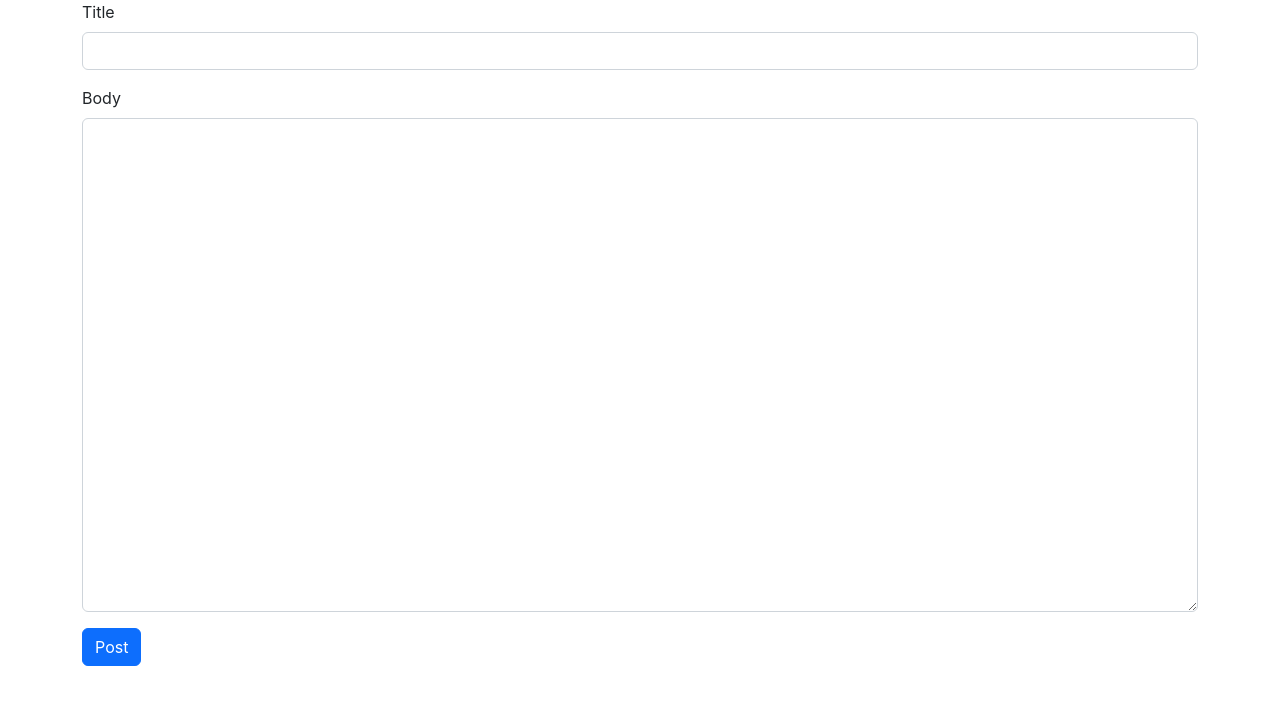
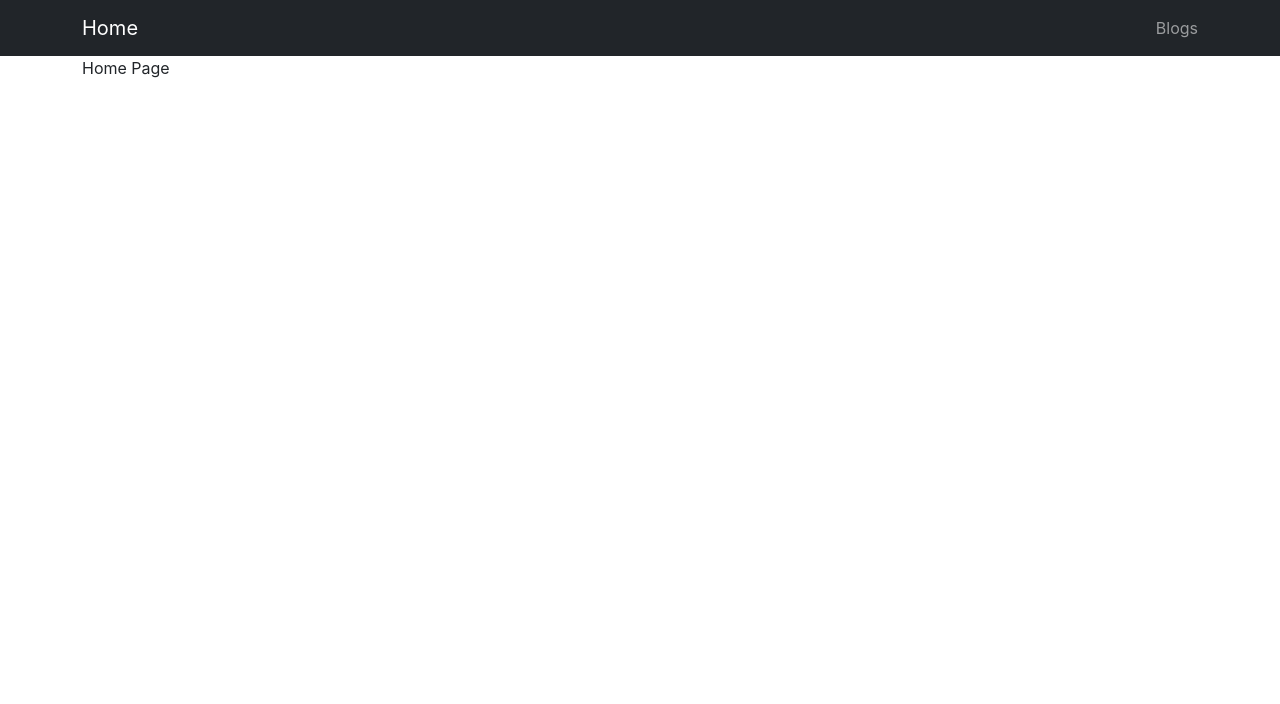
Before and after one commit to ZayneLee/react-basic, a React (Create React App) app: page / in a window 1280 px wide. Shown: the top 704 px of the page. Built offline with nearby package versions, Linux system fonts and the light colour scheme.

Commit message:
NavBar 및 Router 개발

```diff
--- a/package.json
+++ b/package.json
@@ -10,12 +10,13 @@
     "json-server": "^0.17.1",
     "react": "^18.2.0",
     "react-dom": "^18.2.0",
+    "react-router-dom": "^5.3.4",
     "react-scripts": "5.0.1",
     "web-vitals": "^2.1.4"
   },
   "scripts": {
     "start": "react-scripts start",
-    "db":"npx json-server --watch db.json --port 3001",
+    "db": "npx json-server --watch db.json --port 3001",
     "build": "react-scripts build",
     "test": "react-scripts test",
     "eject": "react-scripts eject"
--- a/src/App.js
+++ b/src/App.js
@@ -1,43 +1,26 @@
-import axios from "axios";
-import { useState } from "react";
+import { BrowserRouter as Router, Switch, Route } from "react-router-dom";
+import NavBar from "./components/NavBar";
+import routes from "./routes";
 
 function App() {
-  const [title, setTitle] = useState("");
-  const [body, setBody] = useState("");
-  const onSubmit = () => {
-    axios.post("http://localhost:3001/posts", {
-      title,
-      body,
-    });
-  };
-
   return (
-    <div className="container">
-      <div className="mb-3">
-        <label className="form-label">Title</label>
-        <input
-          className="form-control"
-          value={title}
-          onChange={(e) => {
-            setTitle(e.target.value);
-          }}
-        />
+    <Router>
+      <NavBar />
+      <div className="container">
+        <Switch>
+          {routes.map((route) => {
+            return (
+              <Route
+                key={route.paht}
+                path={route.paht}
+                component={route.component}
+                exact
+              />
+            );
+          })}
+        </Switch>
       </div>
-      <div className="mb-3">
-        <label className="form-label">Body</label>
-        <textarea
-          className="form-control"
-          value={body}
-          onChange={(e) => {
-            setBody(e.target.value);
-          }}
-          rows="20"
-        />
-      </div>
-      <button className="btn btn-primary" onClick={onSubmit}>
-        Post
-      </button>
-    </div>
+    </Router>
   );
 }
 
--- /dev/null
+++ b/src/components/BlogForm.js
@@ -0,0 +1,44 @@
+import { useState } from "react";
+import axios from "axios";
+
+const BlogForm = () => {
+  const [title, setTitle] = useState("");
+  const [body, setBody] = useState("");
+  const onSubmit = () => {
+    axios.post("http://localhost:3001/posts", {
+      title,
+      body,
+    });
+  };
+  return (
+    <div>
+      <h1>Create a blog post</h1>
+      <div className="mb-3">
+        <label className="form-label">Title</label>
+        <input
+          className="form-control"
+          value={title}
+          onChange={(e) => {
+            setTitle(e.target.value);
+          }}
+        />
+      </div>
+      <div className="mb-3">
+        <label className="form-label">Body</label>
+        <textarea
+          className="form-control"
+          value={body}
+          onChange={(e) => {
+            setBody(e.target.value);
+          }}
+          rows="20"
+        />
+      </div>
+      <button className="btn btn-primary" onClick={onSubmit}>
+        Post
+      </button>
+    </div>
+  );
+};
+
+export default BlogForm;
--- /dev/null
+++ b/src/components/NavBar.js
@@ -0,0 +1,27 @@
+import { Link, NavLink } from "react-router-dom";
+
+const NavBar = () => {
+  return (
+    <nav className="navbar navbar-dark bg-dark">
+      <div className="container">
+        <Link className="navbar-brand" to="/">
+          Home
+        </Link>
+        <ul className="navbar-nav">
+          <li className="nav-item ">
+            <NavLink
+              activeClassName="active"
+              className="nav-link"
+              aria-current="page"
+              to="/blogs"
+            >
+              Blogs
+            </NavLink>
+          </li>
+        </ul>
+      </div>
+    </nav>
+  );
+};
+
+export default NavBar;
--- /dev/null
+++ b/src/pages/CreatePage.js
@@ -0,0 +1,11 @@
+import BlogForm from "../components/BlogForm";
+
+const CreatePage = () => {
+  return (
+    <div>
+      <BlogForm />
+    </div>
+  );
+};
+
+export default CreatePage;
--- /dev/null
+++ b/src/pages/EditPage.js
@@ -0,0 +1,5 @@
+const EditPage = () => {
+  return <div>Edit Page</div>;
+};
+
+export default EditPage;
--- /dev/null
+++ b/src/pages/HomePage.js
@@ -0,0 +1,5 @@
+const HomePage = () => {
+  return <div>Home Page</div>;
+};
+
+export default HomePage;
--- /dev/null
+++ b/src/pages/ListPage.js
@@ -0,0 +1,5 @@
+const ListPage = () => {
+  return <div>List Page</div>;
+};
+
+export default ListPage;
--- /dev/null
+++ b/src/routes.js
@@ -0,0 +1,25 @@
+import CreatePage from "./pages/CreatePage";
+import EditPage from "./pages/EditPage";
+import HomePage from "./pages/HomePage";
+import ListPage from "./pages/ListPage";
+
+const routes = [
+  {
+    paht: "/",
+    component: HomePage,
+  },
+  {
+    paht: "/blogs",
+    component: ListPage,
+  },
+  {
+    paht: "/blogs/create",
+    component: CreatePage,
+  },
+  {
+    paht: "/blogs/edit",
+    component: EditPage,
+  },
+];
+
+export default routes;
```
Also changed, not shown: 1 other file (tests, documents, lock files or other folders).
